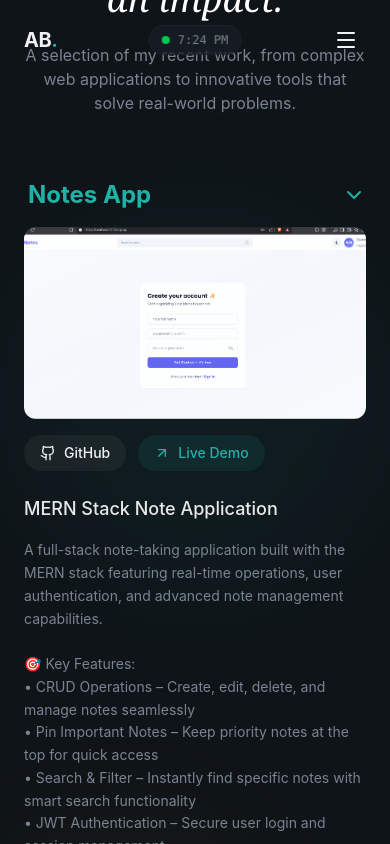
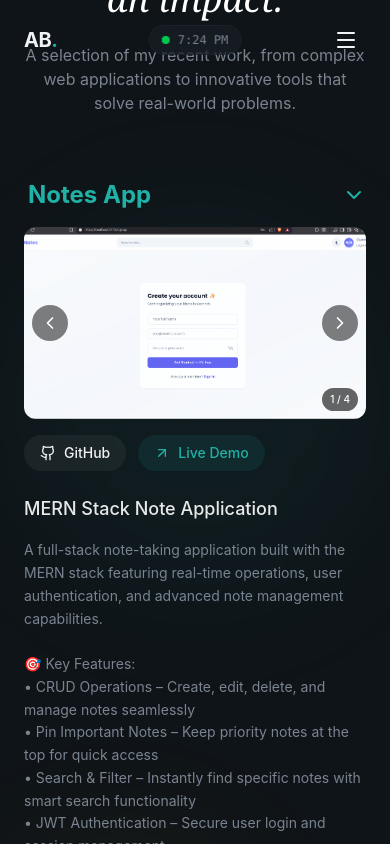
Before and after one commit to Ayushburde06/portfolio-main, a React (Vite) app: page / in a window 390 px wide. Both pictures are taken after a click on the element 195 px from the left and 5738 px from the top of the page. Shown: the part 5535-6379 px from the top of the page. Built offline with nearby package versions, Linux system fonts and the light colour scheme.

Commit message:
feat: add mobile image navigation to projects with counter

```diff
--- a/src/sections/Projects.jsx
+++ b/src/sections/Projects.jsx
@@ -148,12 +148,41 @@ export const Projects = () => {
                   className={`overflow-hidden transition-all duration-500 ease-in-out ${activeProject === idx ? "max-h-[1000px] opacity-100" : "max-h-0 opacity-0"
                     }`}
                 >
-                  <div className="lg:hidden mb-4 rounded-xl overflow-hidden">
+                  <div className="lg:hidden mb-4 rounded-xl overflow-hidden relative group">
                     <img
-                      src={project.image}
+                      src={
+                        activeProject === idx && project.images && project.images.length > 0
+                          ? project.images[currentImageIndex % project.images.length]
+                          : project.image
+                      }
                       alt={project.title}
-                      className="w-full h-48 object-cover"
+                      className="w-full h-48 object-cover transition-transform duration-500"
                     />
+
+                    {/* Mobile Navigation Overlays */}
+                    {activeProject === idx && project.images && project.images.length > 1 && (
+                      <>
+                        <button
+                          onClick={(e) => prevImage(e, project)}
+                          className="absolute left-2 top-1/2 -translate-y-1/2 p-2 rounded-full bg-black/50 text-white hover:bg-black/70 backdrop-blur-sm transition-all active:scale-90 z-20"
+                          aria-label="Previous image"
+                        >
+                          <ChevronLeft className="w-5 h-5" />
+                        </button>
+                        <button
+                          onClick={(e) => nextImage(e, project)}
+                          className="absolute right-2 top-1/2 -translate-y-1/2 p-2 rounded-full bg-black/50 text-white hover:bg-black/70 backdrop-blur-sm transition-all active:scale-90 z-20"
+                          aria-label="Next image"
+                        >
+                          <ChevronRight className="w-5 h-5" />
+                        </button>
+
+                        {/* Image Counter Badge */}
+                        <div className="absolute bottom-2 right-2 px-2 py-1 rounded-full bg-black/60 text-white text-[10px] font-medium backdrop-blur-sm">
+                          {(currentImageIndex % project.images.length) + 1} / {project.images.length}
+                        </div>
+                      </>
+                    )}
                   </div>
 
                   <div className="flex items-center gap-3 mb-6">
```
